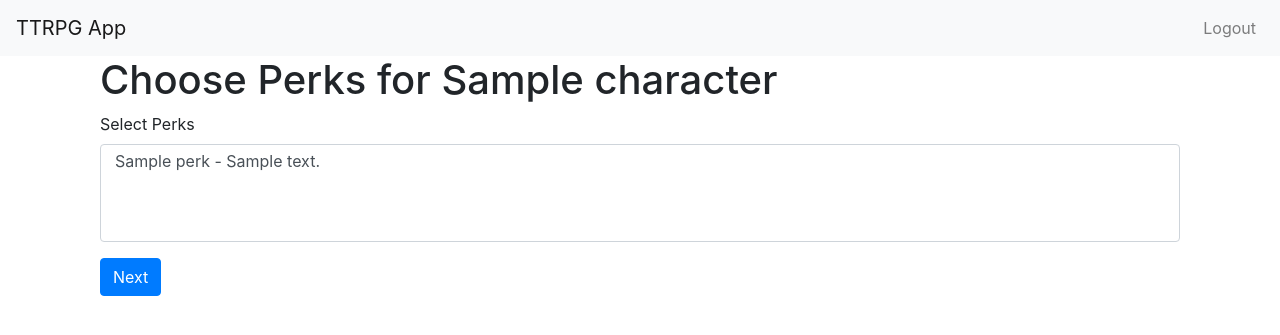
After one commit to Hillgrove/Fallout2D20-Character-Creator, a Flask app: page /choose_perks/1 in a window 1280 px wide. The commit adds this page. Shown: the top 335 px of the page. Run offline with Flask 3, Linux system fonts and the light colour scheme; a user stored in the database is signed in; tables that the repository leaves empty hold one stand-in row (values such as "Sample post"); some libraries are stand-ins or nearby versions.

```diff
--- a/app/forms.py
+++ b/app/forms.py
@@ -1,8 +1,8 @@
 
 from flask_wtf import FlaskForm
-from wtforms import StringField, PasswordField, SubmitField, BooleanField, SelectField, IntegerField
+from wtforms import StringField, PasswordField, SubmitField, BooleanField, SelectField, IntegerField, SelectMultipleField
 from wtforms.validators import DataRequired, Length, EqualTo, ValidationError, NumberRange
-from app.models import User, Origin
+from app.models import User, Origin, Perk
 
 class RegistrationForm(FlaskForm):
     username = StringField("Username", validators=[DataRequired(), Length(min=2, max=20)])
@@ -29,7 +29,7 @@ class BackgroundForm(FlaskForm):
     def __init__(self, *args, **kwargs):
         super(BackgroundForm, self).__init__(*args, **kwargs)
         # Populate origin choices from the database
-        self.origin_id.choices = [(origin.id, Origin.name) for origin in Origin.query.all()]
+        self.origin_id.choices = [(origin.id, origin.name) for origin in Origin.query.all()]
 
 class SpecialForm(FlaskForm):
     # Integer fields for each S.P.E.C.I.A.L. stat
@@ -41,3 +41,11 @@ class SpecialForm(FlaskForm):
     agility = IntegerField('Agility', validators=[DataRequired(), NumberRange(min=1, max=10)])
     luck = IntegerField('Luck', validators=[DataRequired(), NumberRange(min=1, max=10)])
     submit = SubmitField("Next")
+
+class PerkForm(FlaskForm):
+    perks = SelectMultipleField("Perks", coerce=int, validators=[DataRequired()])
+    submit = SubmitField("Next")
+
+    def __init__(self, *args, **kwargs):
+        super(PerkForm, self).__init__(*args, **kwargs)
+        self.perks.choices = [(perk.id, perk.name) for perk in Perk.query.all()]
--- a/app/routes.py
+++ b/app/routes.py
@@ -1,9 +1,9 @@
 
-from flask import render_template, url_for, flash, redirect, request
+from flask import render_template, redirect, request, url_for, flash
+from flask_login import login_user, current_user, logout_user, login_required
 from app import app, db
-from app.forms import RegistrationForm, LoginForm, BackgroundForm, SpecialForm
-from app.models import User, Character, Stat, CharacterStat
-from flask_login import login_user, current_user, logout_user, login_required
+from app.forms import RegistrationForm, LoginForm, BackgroundForm, SpecialForm, PerkForm
+from app.models import User, Character, Stat, CharacterStat, Perk, CharacterPerk
 from werkzeug.security import generate_password_hash, check_password_hash
 
 @app.route("/")
@@ -85,13 +85,34 @@ def choose_specials(character_id):
             stat_value = request.form.get(f"stat_{stat.id}")
             character_stat = CharacterStat(
                 character_id = character.id,
-                stat = stat.id,
+                stat_id = stat.id,
                 value = stat_value
             )
             db.session.add(character_stat)
 
-            db.session.commit()
+        db.session.commit()
 
         return redirect(url_for("choose_perks", character_id=character.id))
 
     return render_template("choose_specials.html", form=form, character=character, stats=Stat.query.all())
+
+@app.route("/choose_perks/<int:character_id>", methods=["GET", "POST"])
+@login_required
+def choose_perks(character_id):
+    character = Character.query.get_or_404(character_id)
+    form = PerkForm()
+
+    if form.validate_on_submit():
+        selected_perks = request.form.getlist("perks")
+        for perk_id in selected_perks:
+            character_perk = CharacterPerk(
+                character_id=character.id,
+                perk_id=perk_id
+            )
+            db.session.add(character_perk)
+
+        db.session.commit()
+
+        return redirect(url_for("choose_skills", character_id=character.id))
+
+    return render_template("choose_perks.html", form=form, character=character, perks=Perk.query.all())
--- /dev/null
+++ b/app/templates/choose_perks.html
@@ -0,0 +1,22 @@
+<!-- choose_perks.html -->
+{% extends "base.html" %}
+
+{% block content %}
+<div class="container">
+    <h1>Choose Perks for {{ character.name }}</h1>
+    <form method="POST" action="{{ url_for('choose_perks', character_id=character.id) }}">
+        {{ form.hidden_tag() }}
+        <div class="form-group">
+            <label for="perks">Select Perks</label>
+            <select multiple class="form-control" id="perks" name="perks">
+                {% for perk in perks %}
+                <option value="{{ perk.id }}">{{ perk.name }} - {{ perk.description }}</option>
+                {% endfor %}
+            </select>
+        </div>
+        <div class="form-group">
+            {{ form.submit(class="btn btn-primary") }}
+        </div>
+    </form>
+</div>
+{% endblock %}
--- a/app/templates/choose_specials.html
+++ b/app/templates/choose_specials.html
@@ -1,4 +1,4 @@
-<!-- choose_specials.html -->
+
 {% extends "base.html" %}
 
 {% block content %}
```
Also changed, not shown: app/models.py (+42 -10 lines).
